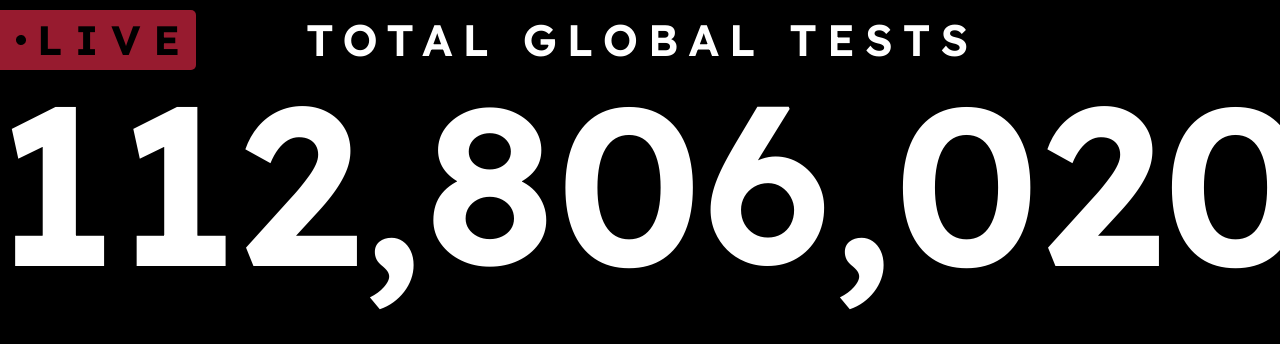
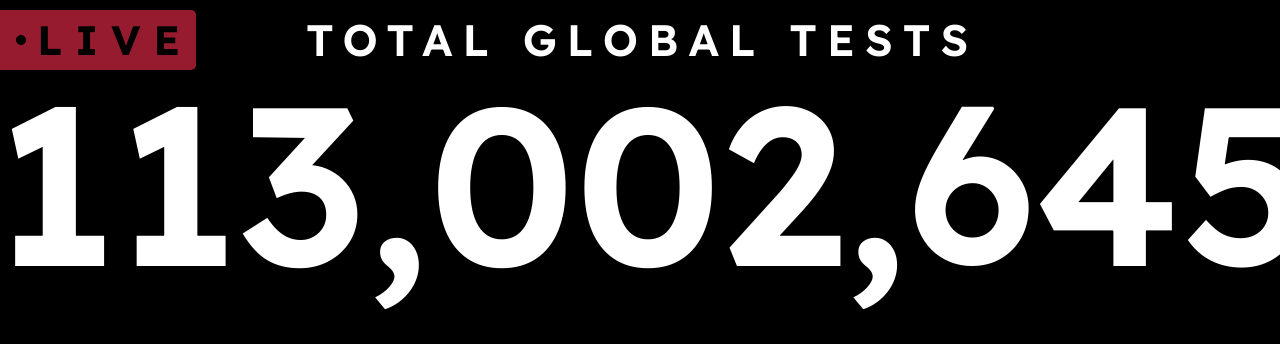
Before and after one commit to kateiscoding/IBUtest, a React (Create React App) app: page / in a window 1280 px wide. Shown: the part 180-524 px from the top of the page. Built offline with nearby package versions, Linux system fonts and the light colour scheme.

Commit message:
feat: updated daily count

```diff
--- a/src/components/PhaseOne.jsx
+++ b/src/components/PhaseOne.jsx
@@ -23,7 +23,7 @@ function FirstComponent() {
 						<b>TOTAL GLOBAL TESTS</b>
 					</div>
 				</div>
-				<CountUp start={100000000} end={112806020} duration={3} />
+				<CountUp start={100000000} end={113002645} duration={3} />
 			</Counter>
 			<FlagContainer />
 		</PhaseOne>
```
